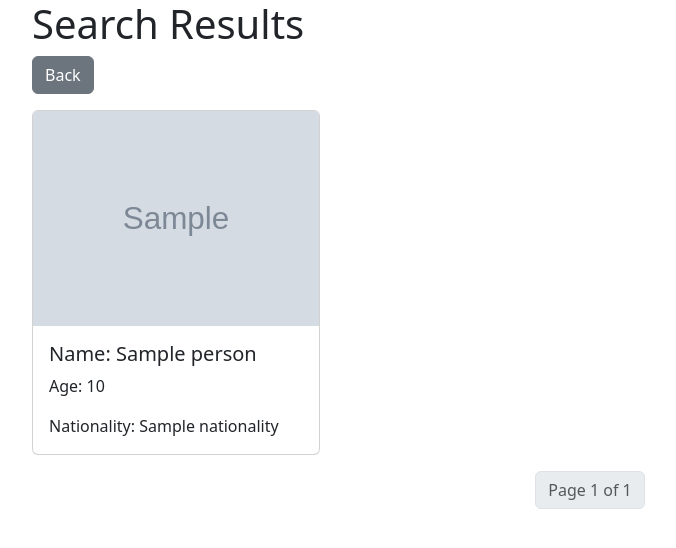
After one commit to goktugerdem23/Interpol-Crawler, a Django app: template Interpol_Server/interpol_app/templates/interpol_app/search.html in a window 1280 px wide. The commit adds this page. Shown: the top 548 px of the page, without its empty margins (50-726 px from the left). Run offline with Django 5.2, Linux system fonts and the light colour scheme; the template is opened without the code that fills it: most values are stand-ins (such as "Sample title", 1, 10 or a date in 2020); grey boxes marked "Sample" are stand-in pictures.

Commit message:
Search added

```diff
--- /dev/null
+++ b/Interpol_Server/interpol_app/templates/interpol_app/search.html
@@ -0,0 +1,73 @@
+<!DOCTYPE html>
+<html lang="en">
+<head>
+    <meta charset="UTF-8">
+    <meta name="viewport" content="width=device-width, initial-scale=1.0">
+    <title>Search Results</title>
+    <link
+      href="https://cdn.jsdelivr.net/npm/bootstrap@5.3.3/dist/css/bootstrap.min.css"
+      rel="stylesheet"
+      integrity="sha384-QWTKZyjpPEjISv5WaRU9OFeRpok6YctnYmDr5pNlyT2bRjXh0JMhjY6hW+ALEwIH"
+      crossorigin="anonymous"
+    />
+</head>
+<body>
+    <div class="container">
+        <h1>Search Results</h1>
+
+        <!-- Geri Git Butonu -->
+        <a href="javascript:history.back()" class="btn btn-secondary mb-3">Back</a>
+
+        <!-- Arama Sonuçları -->
+        <div class="row">
+            {% for person in page_obj %}
+                <div class="col-md-4">
+                    <div class="card mb-3" style="width: 18rem;">
+                        <img src="{{ person.img_url }}" class="card-img-top" alt="{{ person.name }}">
+                        <div class="card-body">
+                            <h5 class="card-title">Name: {{ person.name }}</h5>
+                            <p class="card-text">Age: {{ person.age }}</p>
+                            <p class="card-text">Nationality: {{ person.nationality }}</p>
+                        </div>
+                    </div>
+                </div>
+            {% empty %}
+                <p>No results found.</p>
+            {% endfor %}
+        </div>
+
+        <!-- Sayfalama -->
+        <nav>
+            <ul class="pagination justify-content-center">
+                {% if page_obj.has_previous %}
+                    <li class="page-item">
+                        <a class="page-link" href="?q={{ query }}&page=1">First</a>
+                    </li>
+                    <li class="page-item">
+                        <a class="page-link" href="?q={{ query }}&page={{ page_obj.previous_page_number }}">Previous</a>
+                    </li>
+                {% endif %}
+
+                <li class="page-item disabled">
+                    <span class="page-link">Page {{ page_obj.number }} of {{ page_obj.paginator.num_pages }}</span>
+                </li>
+
+                {% if page_obj.has_next %}
+                    <li class="page-item">
+                        <a class="page-link" href="?q={{ query }}&page={{ page_obj.next_page_number }}">Next</a>
+                    </li>
+                    <li class="page-item">
+                        <a class="page-link" href="?q={{ query }}&page={{ page_obj.paginator.num_pages }}">Last</a>
+                    </li>
+                {% endif %}
+            </ul>
+        </nav>
+    </div>
+
+    <script
+      src="https://cdn.jsdelivr.net/npm/bootstrap@5.3.3/dist/js/bootstrap.bundle.min.js"
+      integrity="sha384-YvpcrYf0tY3lHB60NNkmXc5s9fDVZLESaAA55NDzOxhy9GkcIdslK1eN7N6jIeHz"
+      crossorigin="anonymous"
+    ></script>
+</body>
+</html>
--- a/Interpol_Server/interpol_app/urls.py
+++ b/Interpol_Server/interpol_app/urls.py
@@ -4,5 +4,6 @@ from . import views
 app_name = 'interpol_app'
 
 urlpatterns = [
-   path("",views.ShowData.as_view(),name="showdata")
+   path("",views.ShowData.as_view(),name="showdata"),
+   path("search/",views.search,name="search")
 ]
```
Also changed, not shown: Interpol_Server/interpol_app/templates/interpol_app/index.html (+10 -0 lines), Interpol_Server/interpol_app/views.py (+18 -1 lines).
